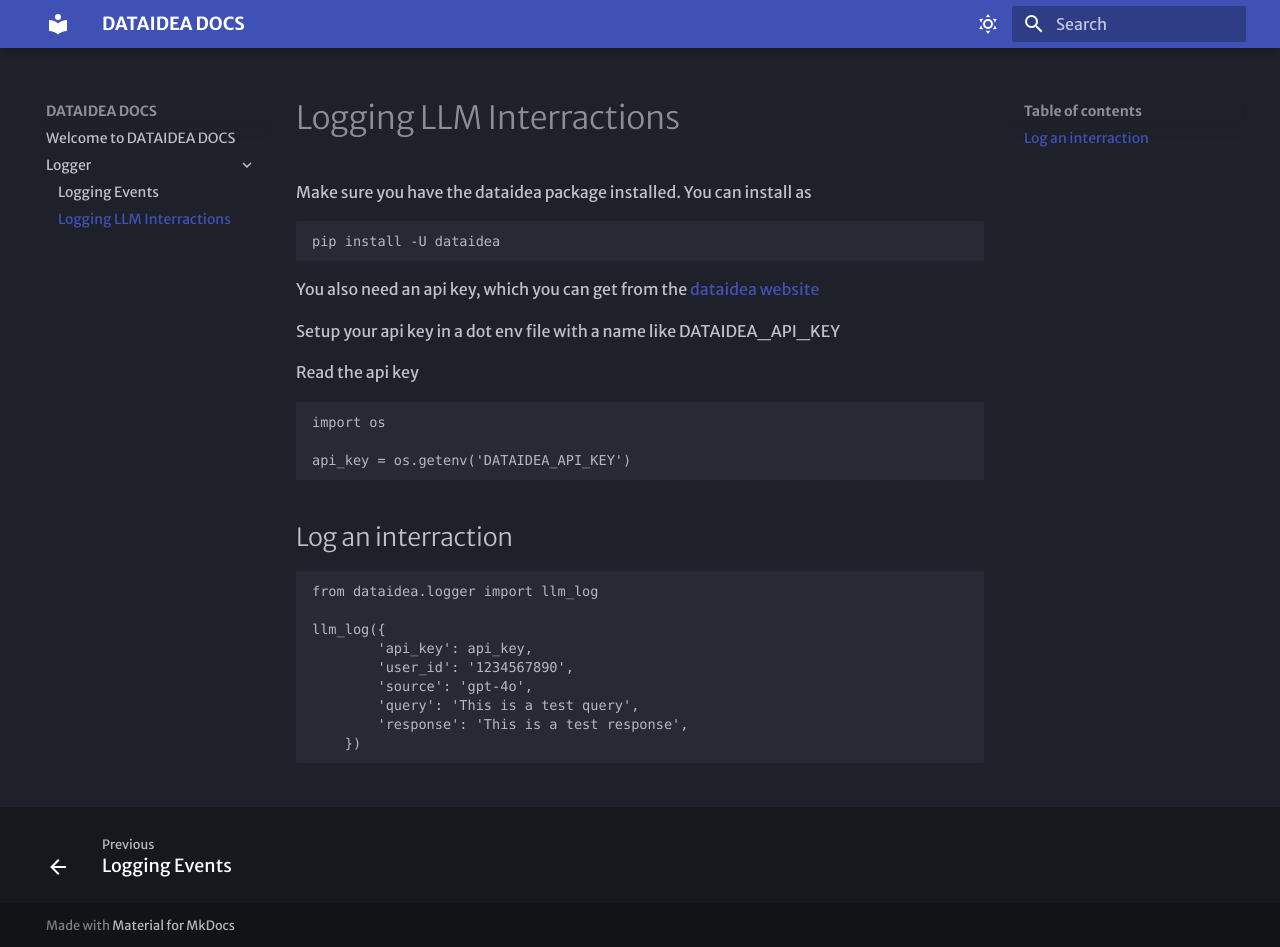
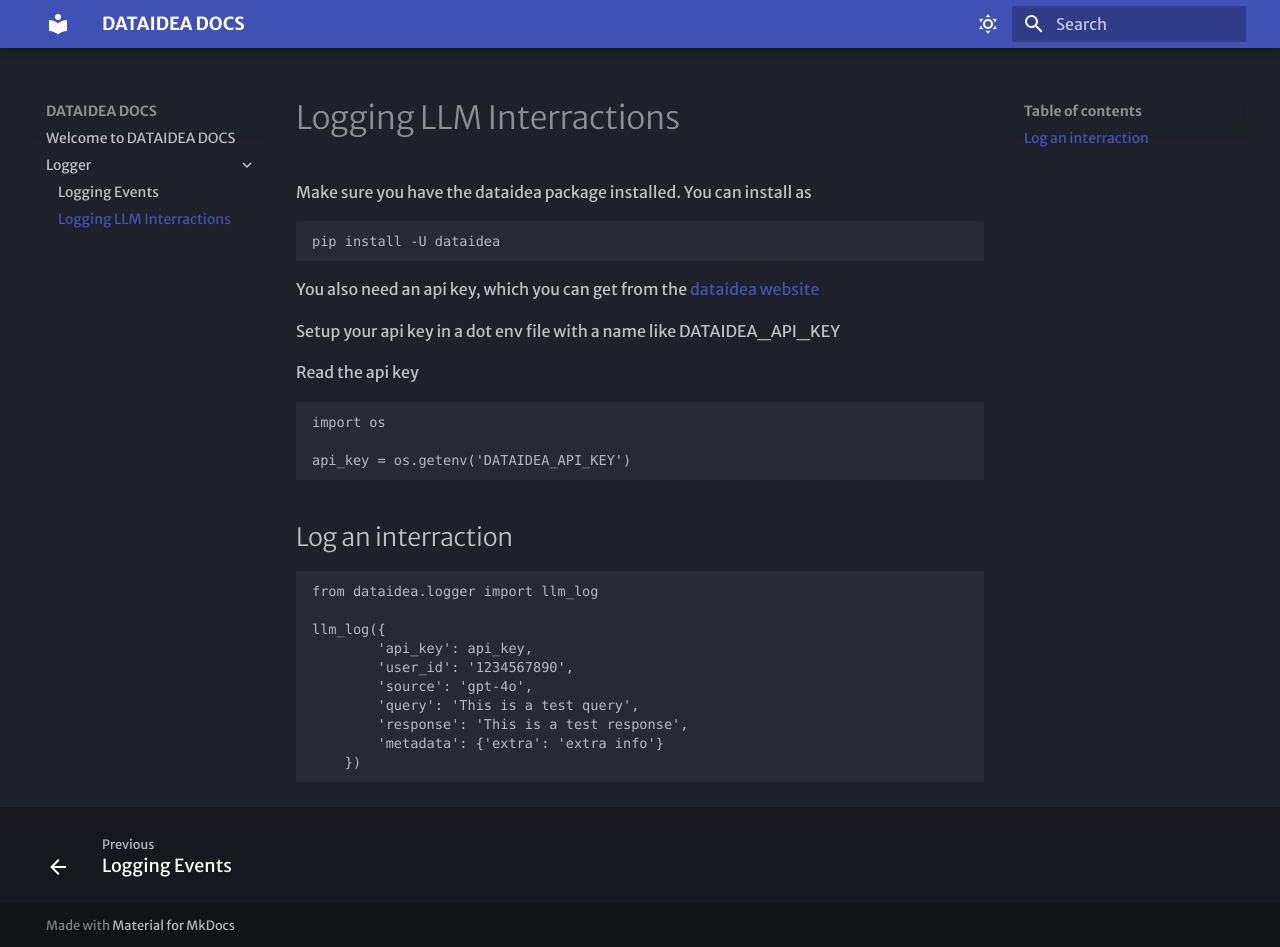
Before and after one commit to dataideaorg/dataidea-docs, an MkDocs documentation site: the page built from docs/Logger/2.logging_llm.md, in a window 1280 px wide and 947 px high. Built offline with MkDocs 1.6.1 and Material for MkDocs 9.7.7, drawn with Linux system fonts in a browser that asks for light colours; some web fonts are replaced.

````diff
--- a/docs/Logger/2.logging_llm.md
+++ b/docs/Logger/2.logging_llm.md
@@ -29,5 +29,6 @@
         'source': 'gpt-4o',
         'query': 'This is a test query',
         'response': 'This is a test response',
+        'metadata': {'extra': 'extra info'}
     })
 ```
````
